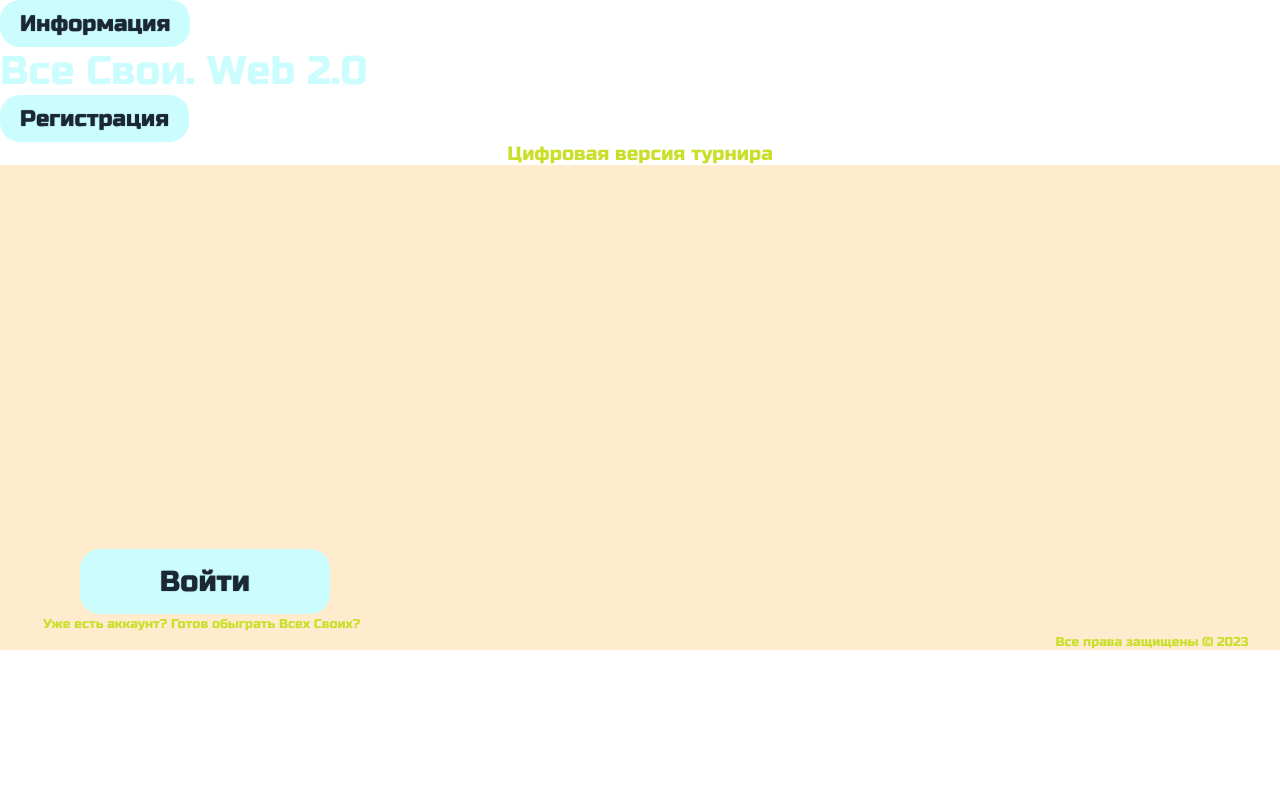
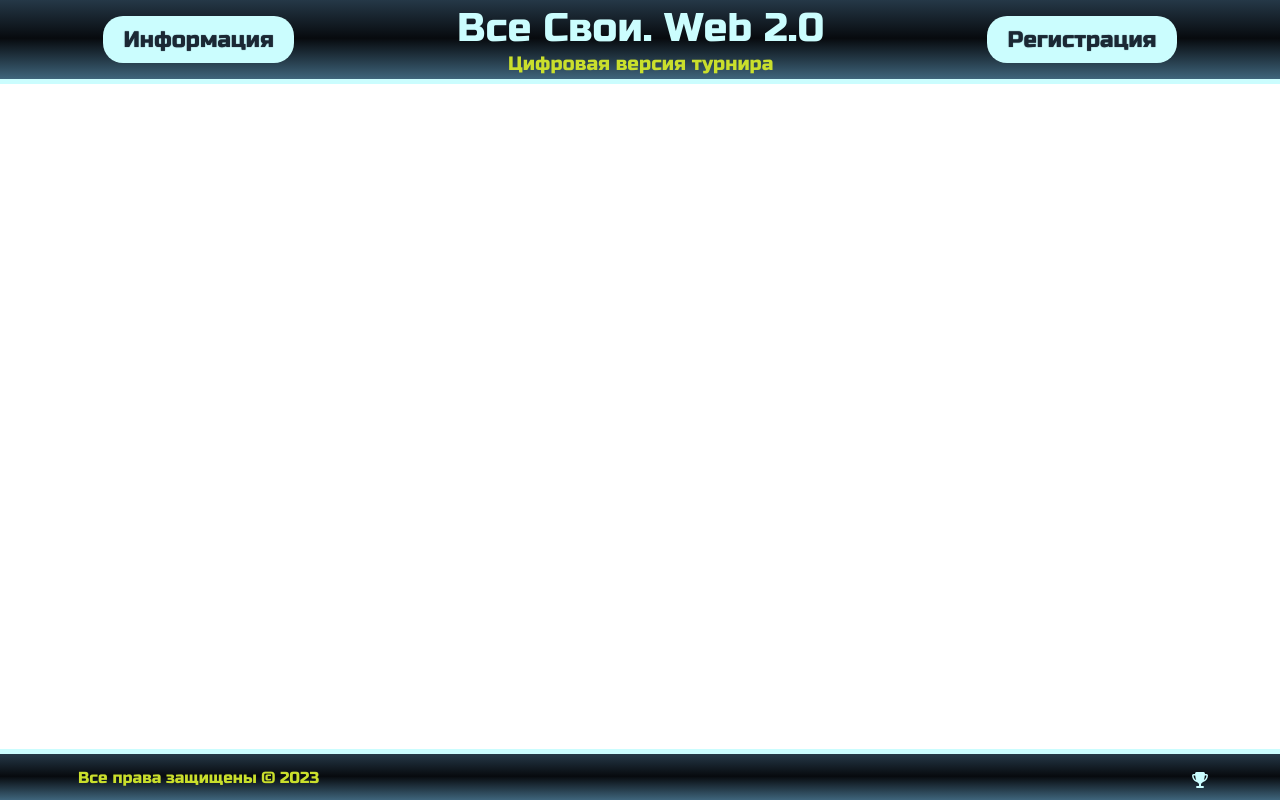
Before and after one commit to ChernDU/git-VS, a plain HTML site: page www/index.html in a window 1280 px wide. Drawn offline with nearby package versions, Linux system fonts and the light colour scheme.

Commit message:
Add files via upload

```diff
--- a/www/index.html
+++ b/www/index.html
@@ -6,47 +6,112 @@
     <meta name="keywords" content="site, website">
     <meta name="description" content="Электронная версия игры 'Все свои'">
     <link rel="stylesheet" href="css/style.css" type="text/css">
+    <meta name="viewport" content="width=device-width, initial-scale=1">
     <!-- <link rel="shortcut icon" href="img/favicon.ico" type="image/x-icon"> -->
+    <link href="css/all.min.css" rel="stylesheet">
     <title>Все свои. Web 2.0</title>
     <style>
         @import url('https://fonts.googleapis.com/css2?family=Russo+One&display=swap');
     </style>
 </head>
 <body>
-    <div class="container">
-        <div class="header">
+    <div id="wrapper">
+        <div id="content">
+            <header>
+                <div class="flex-cont">
                 <div class="box" id="info">
                     <div>
-                <button href="info.html" class="button" id="infoBtn"><span class="txtBtn">Информация</span></button>
+                        <button href="info.html" class="button" id="infoBtn"><span class="txtBtn"><a href="" title="Информация">Информация</a></span></button>
                     </div>
                 </div>
                 <div class="box" id="vs">
                     <div>
                         <h1 id="VS">Все Cвои. Web 2.0</h1>
-            </div>
-        </div>
-        <div class="box" id="auth">
-            <div>
-                <button href="auth.html" class="button" id="authBtn"><span class="txtBtn">Регистрация</span></button>
-            </div>
-        </div>
                         <div class="box" id="slogan">
                             <div>
                                 <span id="slogan" class="slogan">Цифровая версия турнира</span>
                             </div>
                         </div>
                     </div>
-        <div class="main" id="main">
+                </div>
+                <div class="box" id="auth">
                     <div>
-                <button href="enter.html" class="button" id="inBtn"><span class="txtBtn">Войти</span></button>
+                        <button href="auth.html" class="button" id="authBtn"><span class="txtBtn"><a href="" title="Регистрация">Регистрация</a></span></button>
+                    </div>
+                </div>
+                </div>
+            </header>
+            <nav>
+                <div id="menuShow"><i class="fa-solid fa-bars"></i></div>
+                <div id="hideMenu"></div>
+                    <div id="mobileMenu">
+                        <a href="">Информация</a>
+                        <a href="">Регистрация</a>
+                    </div>
+            </nav>
+        </div>
+            <!-- <div class="main" id="main">
+                <button href="enter.html" class="button" id="inBtn"><span class="txtBtn"><a href="" title="Вход">Войти</a></span></button>
             </div>
             <div>
                 <span id="txtInBtn" class="slogan">Уже есть аккаунт? Готов обыграть Всех Своих?</span>
             </div>
             <div>
                 <span id="Copyright">Все права защищены &copy; 2023</span>
+            </div> -->
+        <footer>
+            <div class="flex-cont">
+                <div id="rights">
+                    <span>Все права защищены &copy; 2023</span>
+                </div>
+                <div id="clear"></div>
+                <div id="social">
+                    <a href="https://www.sport-express.ru/" title="Ссылка на страницу 'Спорт-экспресс'" target="_blank"><i class="fa-solid fa-trophy"></i></a>
                 </div>
             </div>
+        </footer>
     </div>
+    <!-- Подключаем jQuerry -->
+    <script src="https://ajax.googleapis.com/ajax/libs/jquery/3.7.0/jquery.min.js"></script>
+    <script>
+        $('#menuShow').click (function() {
+            if ($('#mobileMenu').is(':visible'))
+                $('#mobileMenu').hide();
+            else
+                $('#mobileMenu').show();
+        });
+
+        // $(document).scroll (function () {
+        //     if ($(document).width () > 785) {
+        //         if($(document).scrollTop() > $('header').height () + 10)
+        //             $('nav').addClass ('fixed');
+        //         else
+        //             $('nav').removeClass ('fixed');
+        //     }
+        // });
+
+        window.onresize = function (event) {
+            $('#mobileMenu').hide();
+        };
+    </script>
 </body>
 </html>
+
+
+
+
+<!-- <div id="mobileMenu">
+    <div class="icon-menu">
+        <i class="fa-solid fa-bars"></i>
+    </div>
+</div> -->
+
+<!-- #mobileMenu {
+    font-family: Montserrat,sans-serif;
+    font-weight: 300;
+    font-size: 1rem;
+    color: #232323;
+    padding: 0;
+    margin: 0;
+    outline: none;
+} -->
```
Lines whose indentation alone changed are shown as unchanged.
